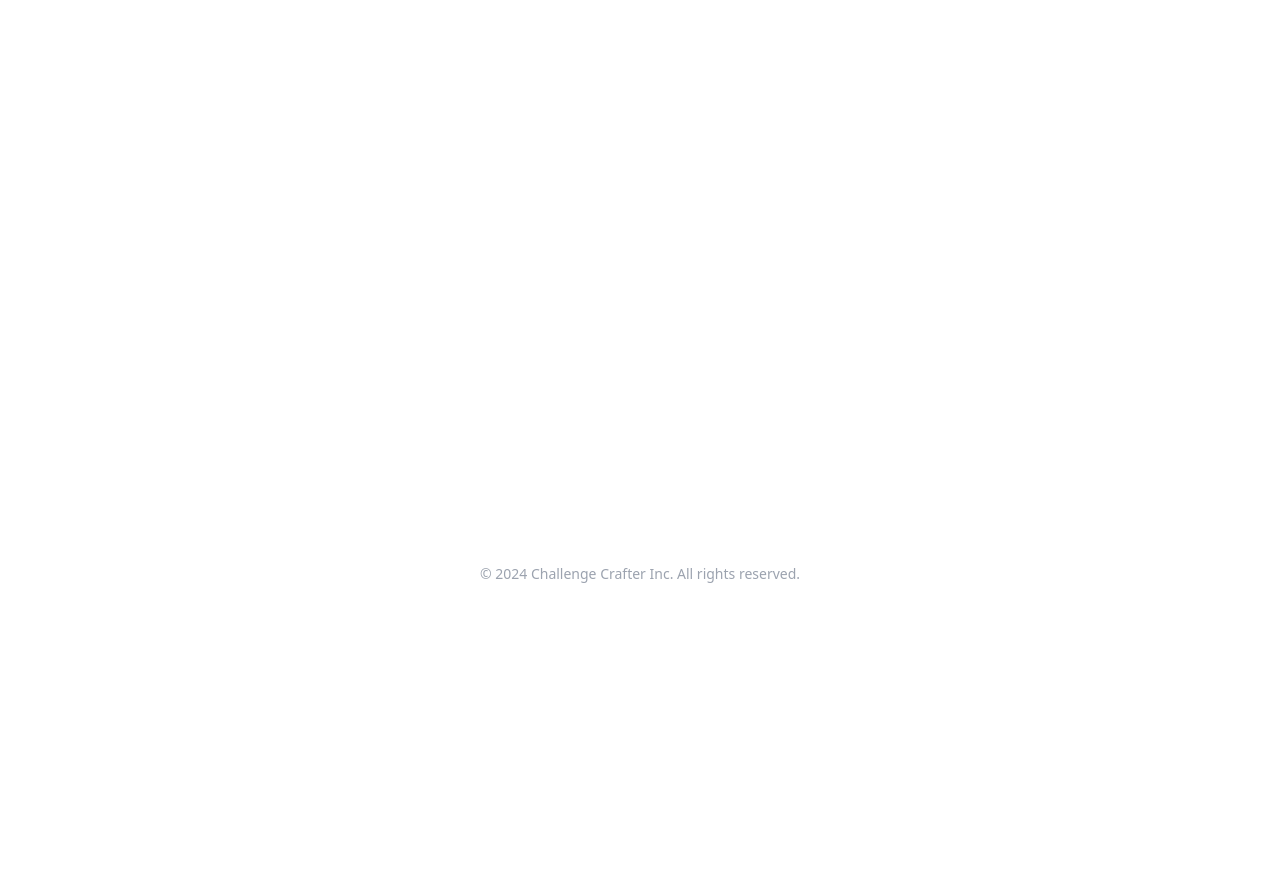
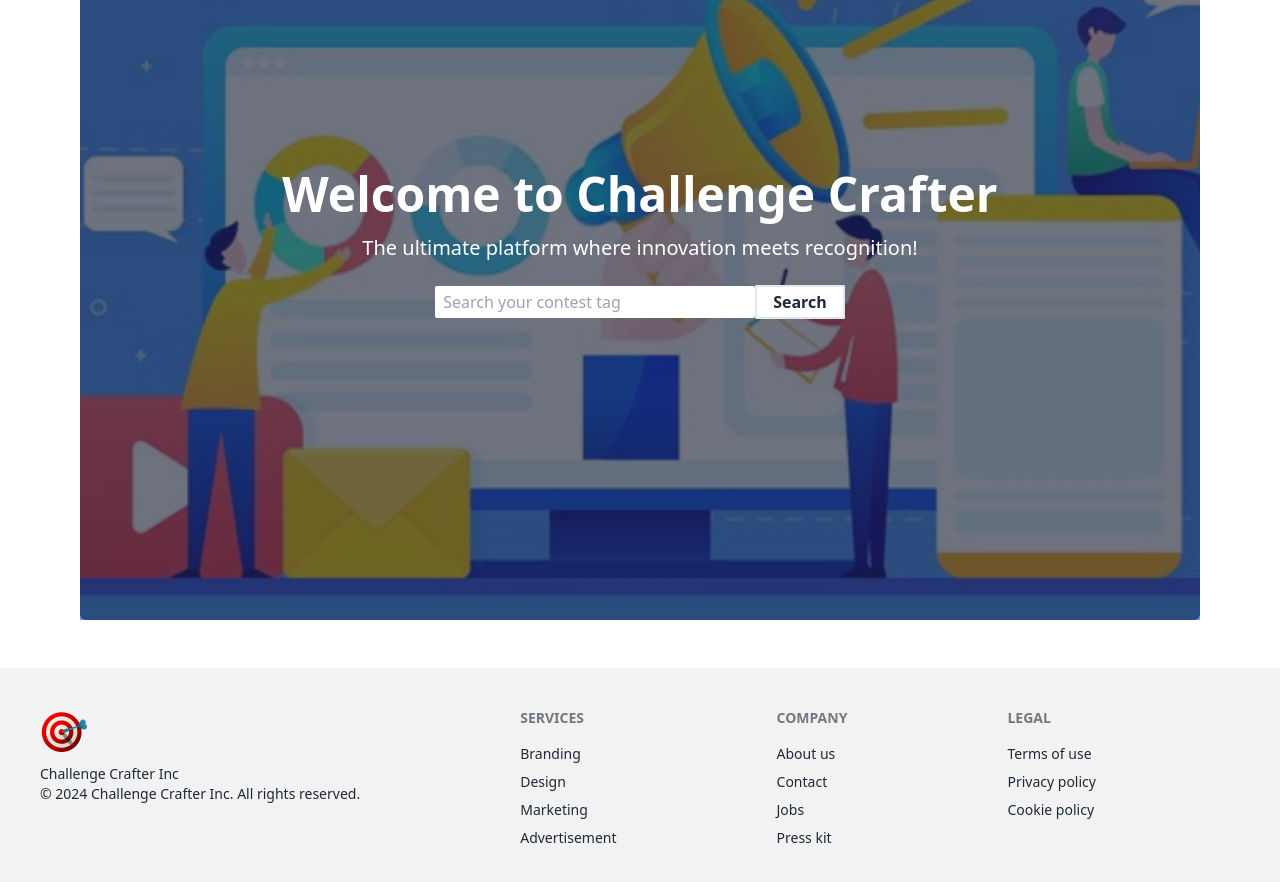
Before and after one commit to Sadman-Chowdhury/challenge-crafter-client, a React (Vite) app: page / in a window 1280 px wide. Shown: the part 260-1142 px from the top of the page. Before the commit the page ends 868 px from the top, so only its background shows below. Built offline with nearby package versions, Linux system fonts and the light colour scheme; no server answers.

Commit message:
designed the banner and footer

```diff
--- /dev/null
+++ b/src/Pages/Home/Banner/Banner.jsx
@@ -0,0 +1,36 @@
+import banner from "../../../assets/Images/banner.jpg";
+
+const Banner = () => {
+  return (
+    <div className="relative bg-cover bg-center h-80 md:h-96 lg:h-screen flex items-center justify-center">
+      <img
+        className="absolute w-full h-full object-cover object-center opacity-90"
+        src={banner}
+        alt="Banner"
+      />
+
+      <div className="absolute bg-slate-900 bg-opacity-60 w-full h-full rounded-md flex flex-col items-center justify-center">
+        <div className="text-center lg:px-44">
+          <h2 className="text-2xl lg:text-5xl mt-12 font-bold mb-4 text-white">
+            Welcome to Challenge Crafter
+          </h2>
+          <p className="text-base sm:text-lg px-2 md:text-xl lg:text-xl text-white">
+            The ultimate platform where innovation meets recognition!
+          </p>
+        </div>
+        <div className="mt-6">
+          <input
+            type="text"
+            placeholder="Search your contest tag"
+            className="lg:w-[320px] h-8 rounded-sm px-1 lg:px-2"
+          />
+          <span className="border-2 rounded-sm px-4 py-1 bg-white font-bold hover:bg-slate-400 hover:text-white">
+            <button>Search</button>
+          </span>
+        </div>
+      </div>
+    </div>
+  );
+};
+
+export default Banner;
--- a/src/Pages/Home/Home.jsx
+++ b/src/Pages/Home/Home.jsx
@@ -1,10 +1,11 @@
 import Container from "../../Container";
+import Banner from "./Banner/Banner";
 
 const Home = () => {
   return (
     <Container>
       <div>
-        <h1 className="bg-red-500">banner</h1>
+        <Banner />
       </div>
     </Container>
   );
--- a/src/Shared/Footer.jsx
+++ b/src/Shared/Footer.jsx
@@ -1,9 +1,36 @@
+import logo from "../assets/Images/logo.png";
 const Footer = () => {
   return (
-    <footer className="px-4 divide-y  text-gray-800 relative bottom-0 left-0">
-      <div className="py-6 text-sm text-center text-gray-400">
-        © 2024 Challenge Crafter Inc. All rights reserved.
-      </div>
+    <footer className="footer p-10 bg-base-200 text-base-content mt-12">
+      <aside>
+        <div>
+          <img src={logo} alt="" />
+        </div>
+        <p>
+          Challenge Crafter Inc
+          <br />© 2024 Challenge Crafter Inc. All rights reserved.
+        </p>
+      </aside>
+      <nav>
+        <h6 className="footer-title">Services</h6>
+        <a className="link link-hover">Branding</a>
+        <a className="link link-hover">Design</a>
+        <a className="link link-hover">Marketing</a>
+        <a className="link link-hover">Advertisement</a>
+      </nav>
+      <nav>
+        <h6 className="footer-title">Company</h6>
+        <a className="link link-hover">About us</a>
+        <a className="link link-hover">Contact</a>
+        <a className="link link-hover">Jobs</a>
+        <a className="link link-hover">Press kit</a>
+      </nav>
+      <nav>
+        <h6 className="footer-title">Legal</h6>
+        <a className="link link-hover">Terms of use</a>
+        <a className="link link-hover">Privacy policy</a>
+        <a className="link link-hover">Cookie policy</a>
+      </nav>
     </footer>
   );
 };
--- a/src/Shared/Navbar.jsx
+++ b/src/Shared/Navbar.jsx
@@ -74,7 +74,7 @@ const Navbar = () => {
   // =================================================================
   return (
     <Container>
-      <div className="navbar bg-base-100">
+      <div className="navbar bg-base-100 shadow-2xl shadow-cyan-200 mb-3">
         <div className="navbar-start">
           <div className="dropdown">
             <div tabIndex={0} role="button" className="btn btn-ghost lg:hidden">
```
Also changed, not shown: src/assets/Images/banner.jpg (added).
